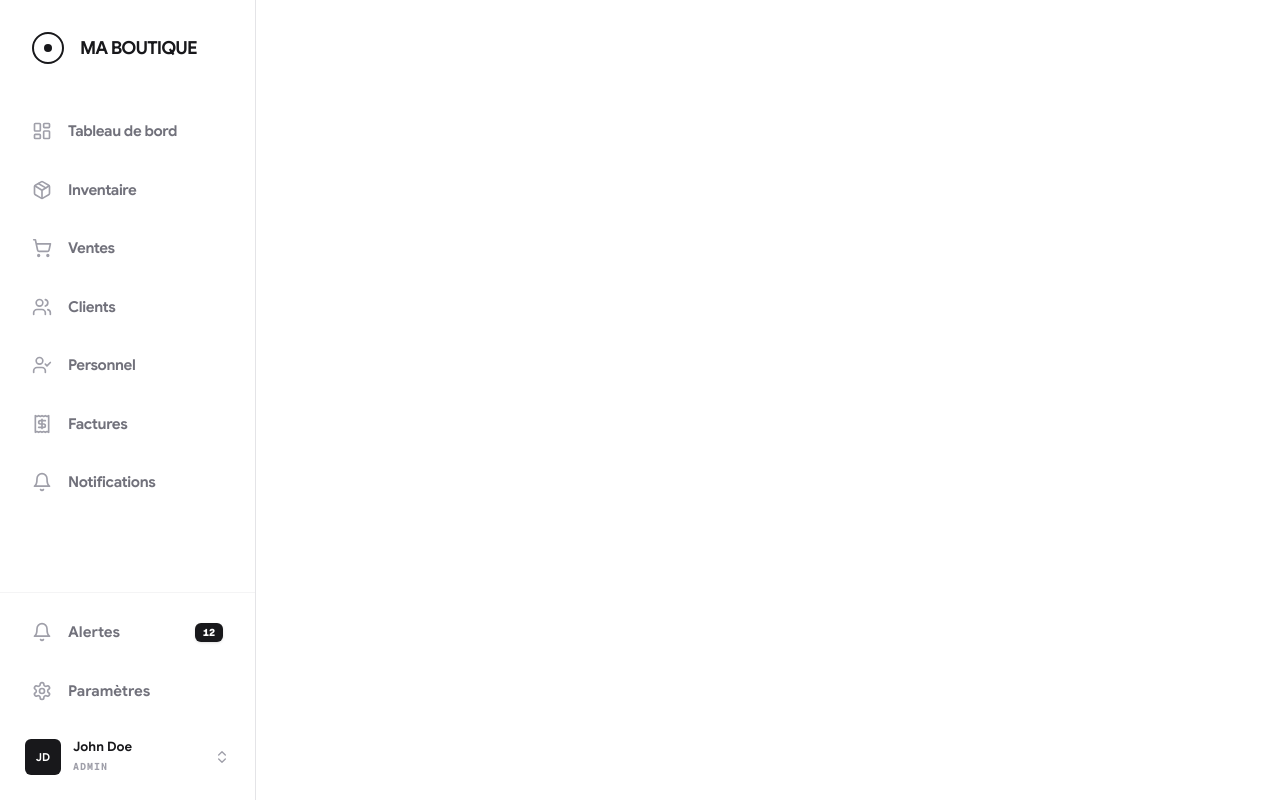
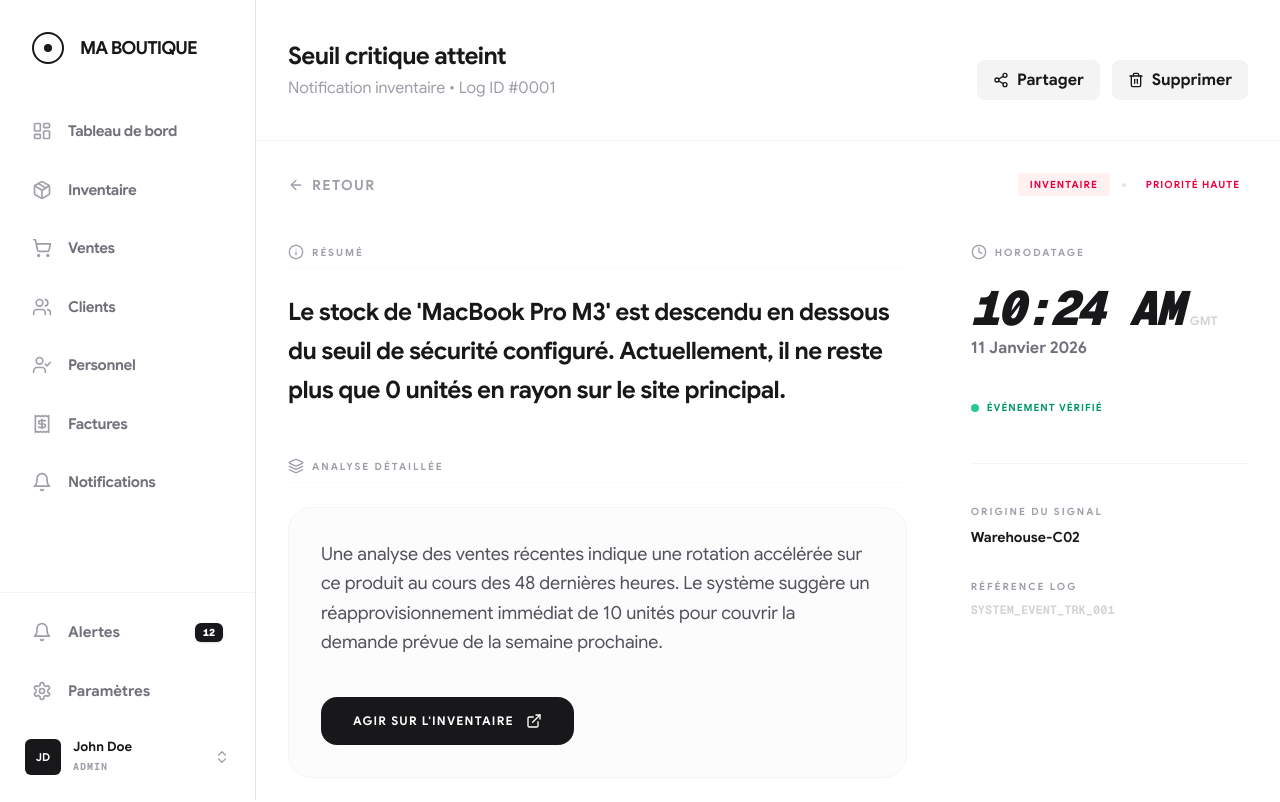
Before and after one commit to Salimkaneki/app.stockmasterr.com, a Next.js app: page /dashboard/notifications/details in a window 1280 px wide. Shown: the top 802 px of the page. Built offline with nearby package versions, Linux system fonts and the light colour scheme.

Commit message:
refactor: remove priority card from notification details page
- Remove the entire priority card section from the right column
- Simplify the metadata display to focus on timestamp only
- Maintain clean, focused design for notification details

```diff
--- a/app/(admin)/dashboard/notifications/details/page.tsx
+++ b/app/(admin)/dashboard/notifications/details/page.tsx
@@ -1,8 +1,161 @@
+"use client";
+
+import React from "react";
+import Link from "next/link";
+import { PageHeader, ActionButton } from "../../../../../components/ui";
+import {
+  LuArrowLeft,
+  LuTrash2,
+  LuClock,
+  LuExternalLink,
+  LuLayers,
+  LuInfo,
+  LuShare2
+} from "react-icons/lu";
+
 export default function NotificationsDetailsPage() {
+  const notification = {
+    id: 1,
+    category: "INVENTAIRE",
+    title: "Seuil critique atteint",
+    message: "Le stock de 'MacBook Pro M3' est descendu en dessous du seuil de sécurité configuré. Actuellement, il ne reste plus que 0 unités en rayon sur le site principal.",
+    fullDetails: "Une analyse des ventes récentes indique une rotation accélérée sur ce produit au cours des 48 dernières heures. Le système suggère un réapprovisionnement immédiat de 10 unités pour couvrir la demande prévue de la semaine prochaine.",
+    time: "10:24 AM",
+    date: "11 Janvier 2026",
+    type: "inventory",
+    source: "Warehouse-C02",
+    priority: "Haute"
+  };
 
-    return (
-        <div className="">
+  return (
+    <div className="bg-white min-h-screen pb-20 font-sans text-zinc-900">
 
+      <PageHeader
+        title={notification.title}
+        description={`Notification ${notification.category.toLowerCase()} • Log ID #${notification.id.toString().padStart(4, '0')}`}
+      >
+        <ActionButton variant="secondary" icon={<LuShare2 className="w-4 h-4" />}>
+          Partager
+        </ActionButton>
+        <ActionButton variant="secondary" icon={<LuTrash2 className="w-4 h-4" />}>
+          Supprimer
+        </ActionButton>
+      </PageHeader>
+
+      <div className="max-w-350 mx-auto px-8 mt-8">
+
+        {/* RETOUR & BADGES */}
+        <div className="flex flex-col md:flex-row md:items-center justify-between mb-12 gap-6">
+          <Link
+            href="/dashboard/notifications"
+            className="inline-flex items-center gap-2 text-zinc-400 hover:text-zinc-900 transition-colors text-sm font-bold uppercase tracking-widest font-['Google_Sans']"
+          >
+            <LuArrowLeft className="w-4 h-4" />
+            Retour
+          </Link>
+
+          <div className="flex items-center gap-3">
+            <span className={`text-[10px] font-black px-3 py-1 rounded uppercase tracking-widest font-['Google_Sans']
+                ${notification.type === 'inventory' ? 'bg-rose-50 text-rose-600' : 'bg-indigo-50 text-indigo-600'}
+            `}>
+                {notification.category}
+            </span>
+            <div className="w-1 h-1 bg-zinc-200 rounded-full" />
+            <span className={`text-[10px] font-black px-2 py-0.5 rounded uppercase tracking-widest font-['Google_Sans']
+                ${notification.priority === 'Haute' ? 'text-rose-600' : 'text-amber-600'}
+            `}>
+                Priorité {notification.priority}
+            </span>
+          </div>
         </div>
-    );
+
+        <div className="grid grid-cols-1 lg:grid-cols-12 gap-16">
+
+          {/* LECTURE PRINCIPALE (8 COLONNES) */}
+          <div className="lg:col-span-8 space-y-12">
+            <section className="space-y-6">
+              <div className="flex items-center gap-2 pb-2 border-b border-zinc-50">
+                <LuInfo className="w-4 h-4 text-zinc-400" />
+                <h2 className="font-bold text-[10px] uppercase tracking-[0.2em] text-zinc-400">Résumé</h2>
+              </div>
+              <p className="text-2xl text-zinc-900 font-bold tracking-tight leading-relaxed font-['Google_Sans']">
+                {notification.message}
+              </p>
+            </section>
+
+            <section className="space-y-6">
+              <div className="flex items-center gap-2 pb-2 border-b border-zinc-50">
+                <LuLayers className="w-4 h-4 text-zinc-400" />
+                <h2 className="font-bold text-[10px] uppercase tracking-[0.2em] text-zinc-400">Analyse détaillée</h2>
+              </div>
+              <div className="bg-zinc-50/50 p-8 rounded-3xl border border-zinc-100">
+                <p className="text-zinc-600 text-lg leading-relaxed font-['Google_Sans']">
+                  {notification.fullDetails}
+                </p>
+                <button className="mt-10 flex items-center gap-3 bg-zinc-900 text-white px-8 py-4 rounded-2xl text-xs font-black uppercase tracking-widest hover:shadow-xl hover:shadow-zinc-200 transition-all">
+                    Agir sur l'inventaire <LuExternalLink className="w-4 h-4" />
+                </button>
+              </div>
+            </section>
+          </div>
+
+          {/* MÉTADONNÉES SIMPLIFIÉES (4 COLONNES) */}
+          <div className="lg:col-span-4 space-y-12">
+
+            {/* BLOC HEURE ÉPURÉ */}
+            <div className="space-y-6">
+              <div className="flex items-center gap-2 text-zinc-400">
+                <LuClock className="w-4 h-4" />
+                <span className="text-[10px] font-black uppercase tracking-[0.2em]">Horodatage</span>
+              </div>
+
+              <div className="space-y-1">
+                <div className="flex items-baseline gap-2">
+                  <p className="text-5xl font-black text-zinc-900 tracking-tighter font-mono italic">
+                    {notification.time}
+                  </p>
+                  <span className="text-xs font-bold text-zinc-300">GMT</span>
+                </div>
+                <p className="text-base font-bold text-zinc-500 font-['Google_Sans']">
+                  {notification.date}
+                </p>
+              </div>
+
+              <div className="pt-4 flex items-center gap-2">
+                <div className="w-2 h-2 rounded-full bg-emerald-500 animate-pulse" />
+                <span className="text-[10px] font-black text-emerald-600 uppercase tracking-widest">Événement vérifié</span>
+              </div>
+            </div>
+
+            {/* INFOS TECHNIQUES SANS CADRE */}
+            <div className="pt-10 border-t border-zinc-100 space-y-8">
+              <div>
+                <p className="text-[10px] font-black uppercase tracking-[0.2em] text-zinc-400 mb-2">Origine du signal</p>
+                <p className="text-sm font-bold text-zinc-900 font-['Google_Sans']">{notification.source}</p>
+              </div>
+
+              <div>
+                <p className="text-[10px] font-black uppercase tracking-[0.2em] text-zinc-400 mb-2">Référence Log</p>
+                <p className="text-xs font-mono font-bold text-zinc-300">
+                  SYSTEM_EVENT_TRK_{notification.id.toString().padStart(3, '0')}
+                </p>
+              </div>
+            </div>
+
+          </div>
+        </div>
+
+        {/* FOOTER */}
+        <div className="mt-32 pt-8 border-t border-zinc-100 flex justify-between items-center text-zinc-300 font-['Google_Sans']">
+            <div className="text-[10px] font-black uppercase tracking-[0.3em]">
+                Studio Intelligence v2
+            </div>
+            <div className="flex gap-2">
+                 <div className="w-1 h-1 rounded-full bg-zinc-200" />
+                 <div className="w-1 h-1 rounded-full bg-zinc-900" />
+            </div>
+        </div>
+      </div>
+    </div>
+  );
 }
```
